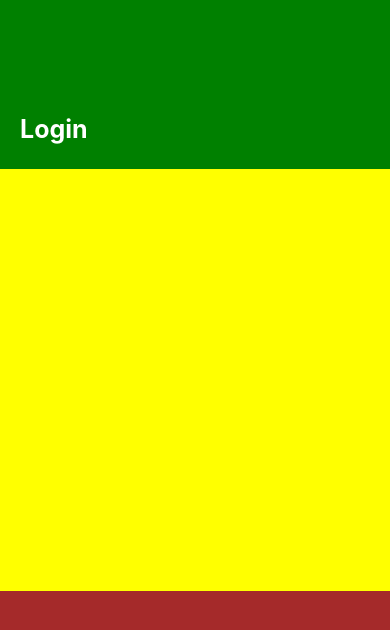
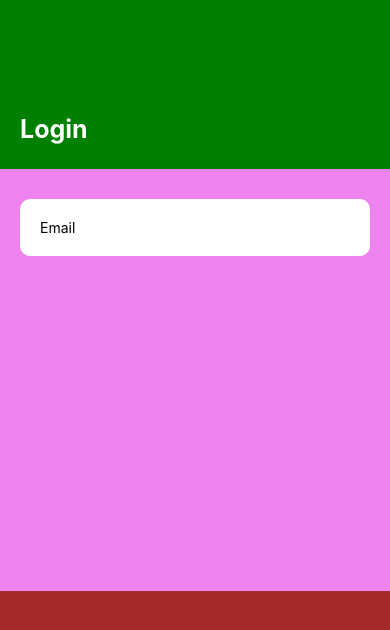
Before and after one commit to Sedinamm/Photography-mobile-app, a React Native app: screen / in a window 390 px wide. Shown: the top 630 px of the page. Built offline with nearby package versions, Linux system fonts and the light colour scheme.

Commit message:
added email

```diff
--- a/Screens/Login.js
+++ b/Screens/Login.js
@@ -8,8 +8,26 @@ const Login = () => {
       <View style={{flex:2, backgroundColor:"green"}}>
         <Text style={{marginLeft:20, paddingTop:114,fontSize:25, fontWeight:"bold", color:"white"}}>Login</Text>
       </View>
+
       {/* TextInput */}
-      <View style={{flex:5, backgroundColor:"yellow"}}></View>
+      <View style={{flex:5, backgroundColor:"violet"}}>
+      <View style={{top:-10}}>
+        {/* Email */}
+      <View style={{top: 20, margin:20, }}>
+            <TextInput
+              keyboardType="email-address"
+              placeholder="Email"
+              style={{
+                backgroundColor: "white",
+                padding: 20,
+                borderRadius: 10,
+              }}
+            />
+          </View>
+
+          {/* Password */}
+          </View>
+      </View>
       <View style={{flex:3, backgroundColor:"brown"}}></View>
     </View>
   )
```
